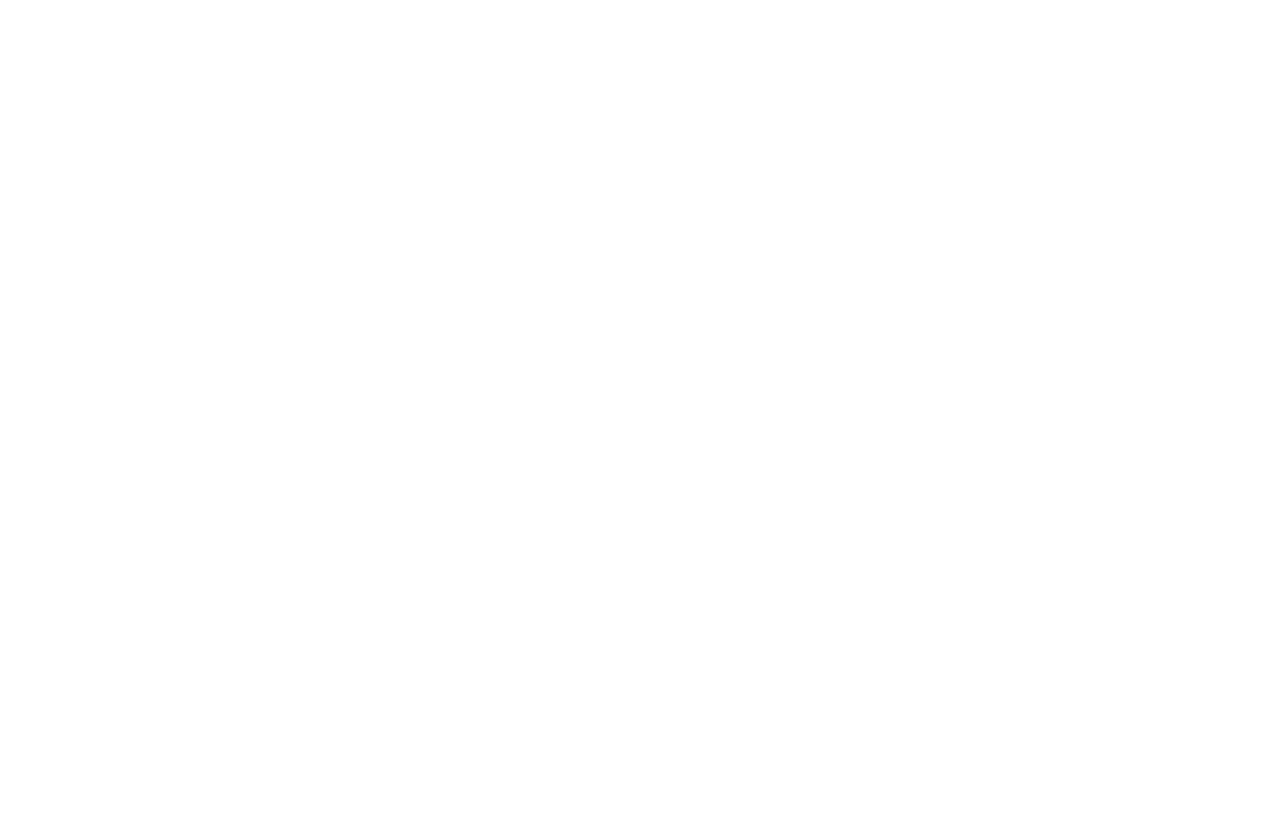
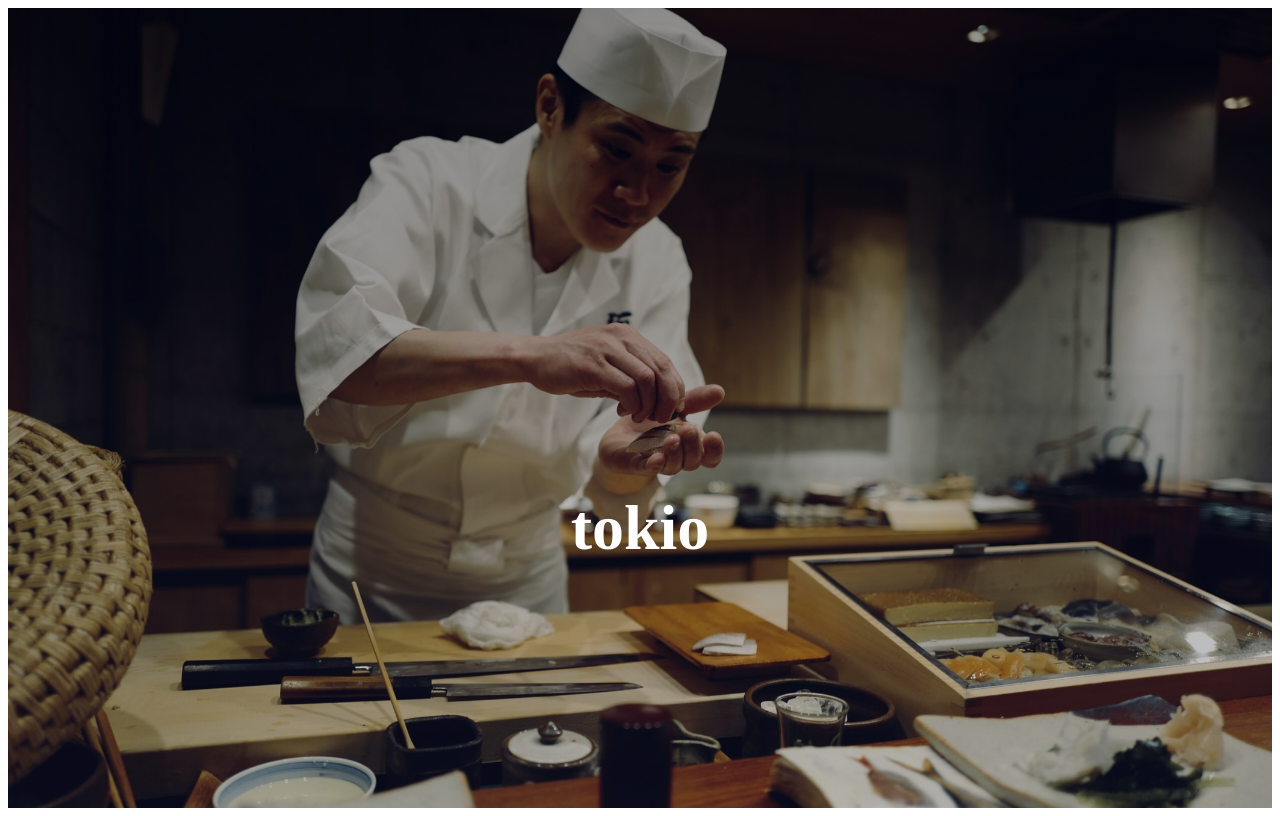
Before and after one commit to brandanpdx/tokio-sushi, a website: page index.html in a window 1280 px wide. Drawn offline with Linux system fonts and the light colour scheme.

Commit message:
rearrange scss components into their own files

```diff
--- a/index.html
+++ b/index.html
@@ -8,5 +8,14 @@
 </head>
 <body>
 
+  <!-- Start Header -->
+  <header class="header">
+    <div class="brand">
+      <h1 class="main-name">tokio</h1>
+    </div>
+  </header>
+
+
+
 </body>
 </html>
--- /dev/null
+++ b/scss/_base.scss
@@ -0,0 +1,6 @@
+@mixin centering($topValue) {
+    position: absolute;
+    top: $topValue;
+    left: 50%;
+    transform: translate(-50%, -50%);
+}
--- /dev/null
+++ b/scss/_components.scss
@@ -0,0 +1,4 @@
+.main-name {
+  color: white;
+  font-size: 4em;
+}
--- /dev/null
+++ b/scss/_layout.scss
@@ -0,0 +1,23 @@
+
+.header {
+  height: 100vh;
+  width: 100%;
+  position: relative;
+  background: linear-gradient(rgba(#000, .4), rgba(rgb(36, 36, 36), .2)), url(/img/main.jpeg) no-repeat;
+  background-size: cover;
+
+  .brand {
+    display: flex;
+    align-items: center;
+    @include centering(15%);
+
+    @media(max-width: 500px) {
+      @include centering(12%);
+    }
+
+    position: absolute;
+    top: 65%;
+    left: 50%;
+  }
+
+}
--- a/scss/main.scss
+++ b/scss/main.scss
@@ -0,0 +1,3 @@
+@import "base";
+@import "layout";
+@import "components";
```
Also changed, not shown: css/main.css, readme.md.
